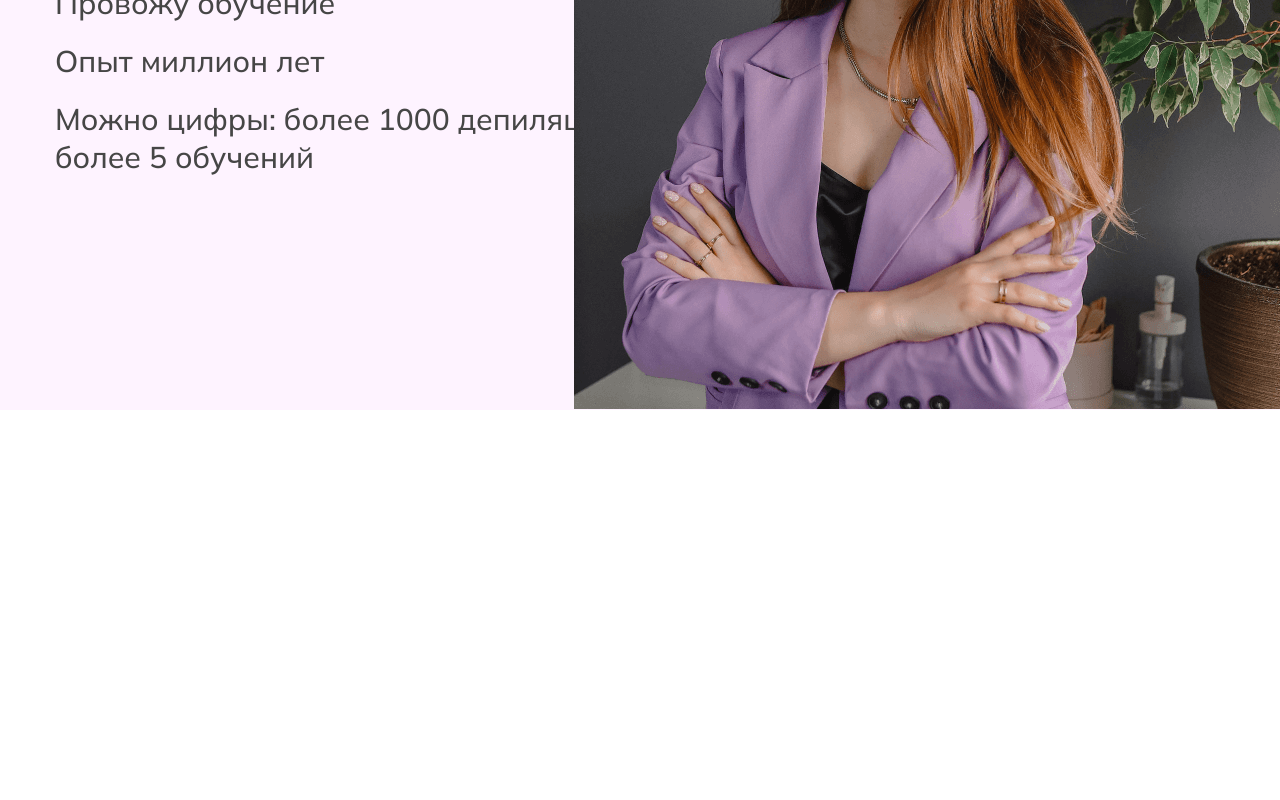
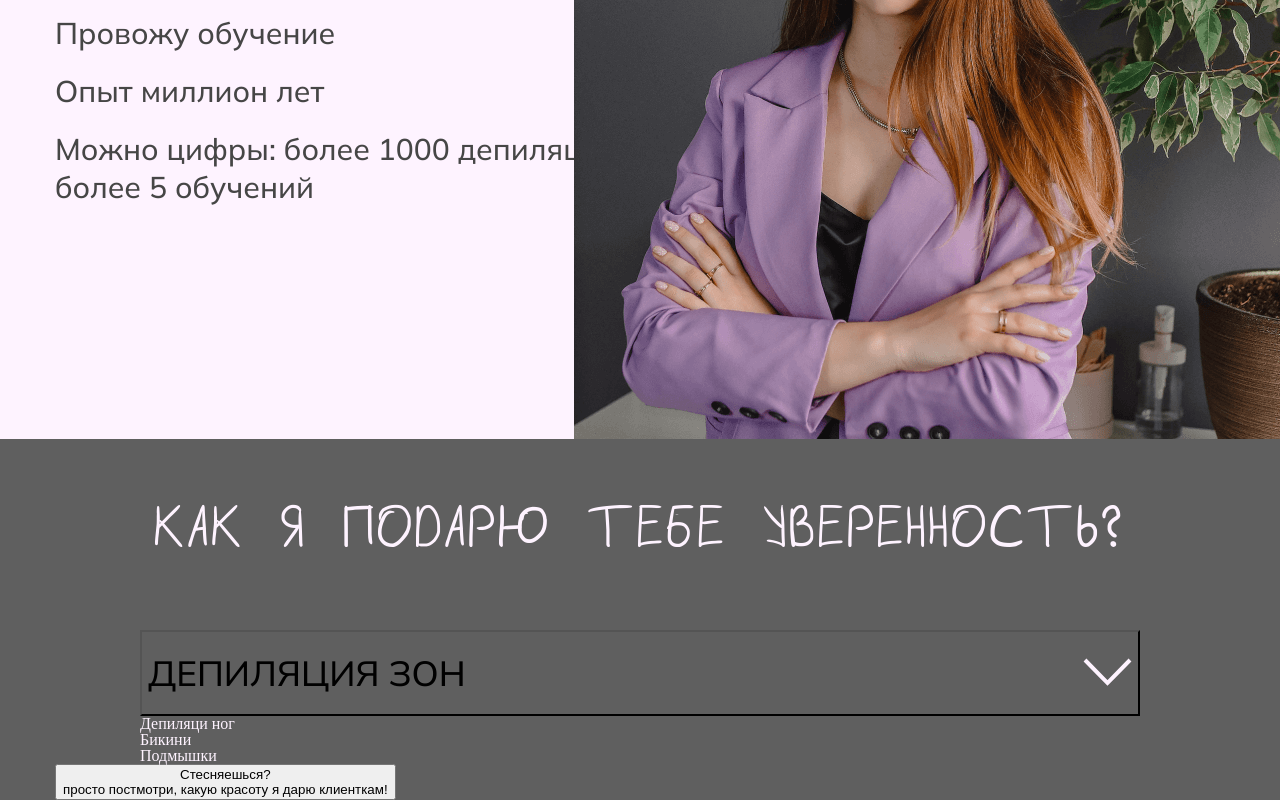
Before and after one commit to Alex-Gal/waxing-irina-volosnet, a React (Create React App) app: page / in a window 1280 px wide. Shown: the part 1099-1899 px from the top of the page. Before the commit the page ends 1509 px from the top, so only its background shows below. Built offline with nearby package versions, Linux system fonts and the light colour scheme.

Commit message:
Add Services compononet (not finished)

```diff
--- a/src/components/MainPage/AboutBlock/AboutBlock.jsx
+++ b/src/components/MainPage/About/About.jsx
@@ -1,9 +1,9 @@
 import React from 'react'
 import about from '../../../images/about_photo.jpg'
 
-import './AboutBlock.scss'
+import './About.scss'
 
-export const AboutBlock = () => {
+export const About = () => {
     return (
         <div className='about-block'>
             <div className="container">
--- a/src/components/MainPage/AboutBlock/AboutBlock.scss
+++ b/src/components/MainPage/About/About.scss
@@ -21,7 +21,7 @@
         display: flex;
         flex-flow: row wrap;
         justify-content: space-between;
-        height: 693px;
+        height: 692px;
 
         .about-block__text {
             width: 50%;
--- a/src/components/MainPage/MainBlock/MainBlock.scss
+++ b/src/components/MainPage/MainBlock/MainBlock.scss
@@ -14,7 +14,7 @@
     z-index: 0;
 
     .main-block__title {
-        padding: 450px 0 85px 0;
+        padding: 450px 0 115px 0;
         display: inline-block;
     }
 
--- a/src/components/MainPage/MainPage.jsx
+++ b/src/components/MainPage/MainPage.jsx
@@ -2,7 +2,8 @@ import React from 'react'
 import { Header } from './Header/Header'
 import { Footer } from './Footer/Footer'
 import { MainBlock } from './MainBlock/MainBlock'
-import { AboutBlock } from './AboutBlock/AboutBlock'
+import { About } from './About/About'
+import { Services } from './Services/Services'
 
 import './MainPage.scss'
 
@@ -12,7 +13,8 @@ export const MainPage = () => {
             <Header />
             <main className='main'>
                 <MainBlock />
-                <AboutBlock />
+                <About />
+                <Services />
             </main>
             <Footer />
         </>
--- /dev/null
+++ b/src/components/MainPage/Services/Services.jsx
@@ -0,0 +1,50 @@
+import React, { useState } from 'react'
+import arrow from '../../../icons/arrow.svg'
+
+
+import './Services.scss'
+
+export const Services = () => {
+    const [dropdownVisible, setDropdownVisible] = useState(true);
+
+    const buttonHandler = () => {
+        setDropdownVisible(!dropdownVisible)
+    }
+
+
+    return (
+        <div className='services-block'>
+            <div className="container">
+                <h2 className='services-block__title'>Как я подарю тебе уверенность?</h2>
+
+                <div className='services-block__list'>
+
+
+                    <ul className='list__menu-block'>
+                        <li className='list__menu'>
+                            <button onClick={buttonHandler} className="list__menu-btn" >
+                                <p className='list__item'>Депиляция зон</p>
+                                <span className="list__arrow"><img src={arrow} alt="arrow" /></span>
+                            </button>
+                            <ul className='sub-list__menu' style={{ display: dropdownVisible ? 'block' : 'none' }}>
+                                <li className='sub-list__item'>Депиляци ног</li>
+                                <li className='sub-list__item'>Бикини</li>
+                                <li className='sub-list__item'>Подмышки</li>
+                            </ul>
+
+                        </li>
+                    </ul>
+
+
+                </div>
+
+
+
+                <button className='services-block__button'>
+                    <p>Стесняешься?</p>
+                    <p>просто постмотри, какую красоту я дарю клиенткам!</p>
+                </button>
+            </div>
+        </div>
+    )
+}
--- /dev/null
+++ b/src/components/MainPage/Services/Services.scss
@@ -0,0 +1,54 @@
+.services-block {
+    background: #5F5F5F;
+    color: #FEF3FF;
+
+    .services-block__title {
+        font-family: 'Scotch';
+        font-style: normal;
+        font-weight: 400;
+        font-size: 60px;
+        line-height: 69px;
+        text-align: center;
+        letter-spacing: 0.05em;
+        text-transform: uppercase;
+        padding: 55px 0 67px 0;
+    }
+
+    .services-block__list {
+        margin: 0 85px;
+
+        // li {
+        //     border-bottom: 2px solid #FEF3FF;
+        // }
+
+        .list__menu-block {
+            position: relative;
+
+            .list__menu {
+                display: flex;
+                flex-flow: column nowrap;
+                justify-content: space-between;
+
+                .list__menu-btn {
+                    display: flex;
+                    flex-flow: row nowrap;
+                    justify-content: space-between;
+
+                    font-family: 'Mulish';
+                    font-style: normal;
+                    font-weight: 500;
+                    font-size: 35px;
+                    line-height: 80px;
+                    text-transform: uppercase;
+                    background: transparent;
+                }
+
+                .sub-list__menu {
+                    display: none;
+                }
+            }
+        }
+    }
+
+
+}
```
